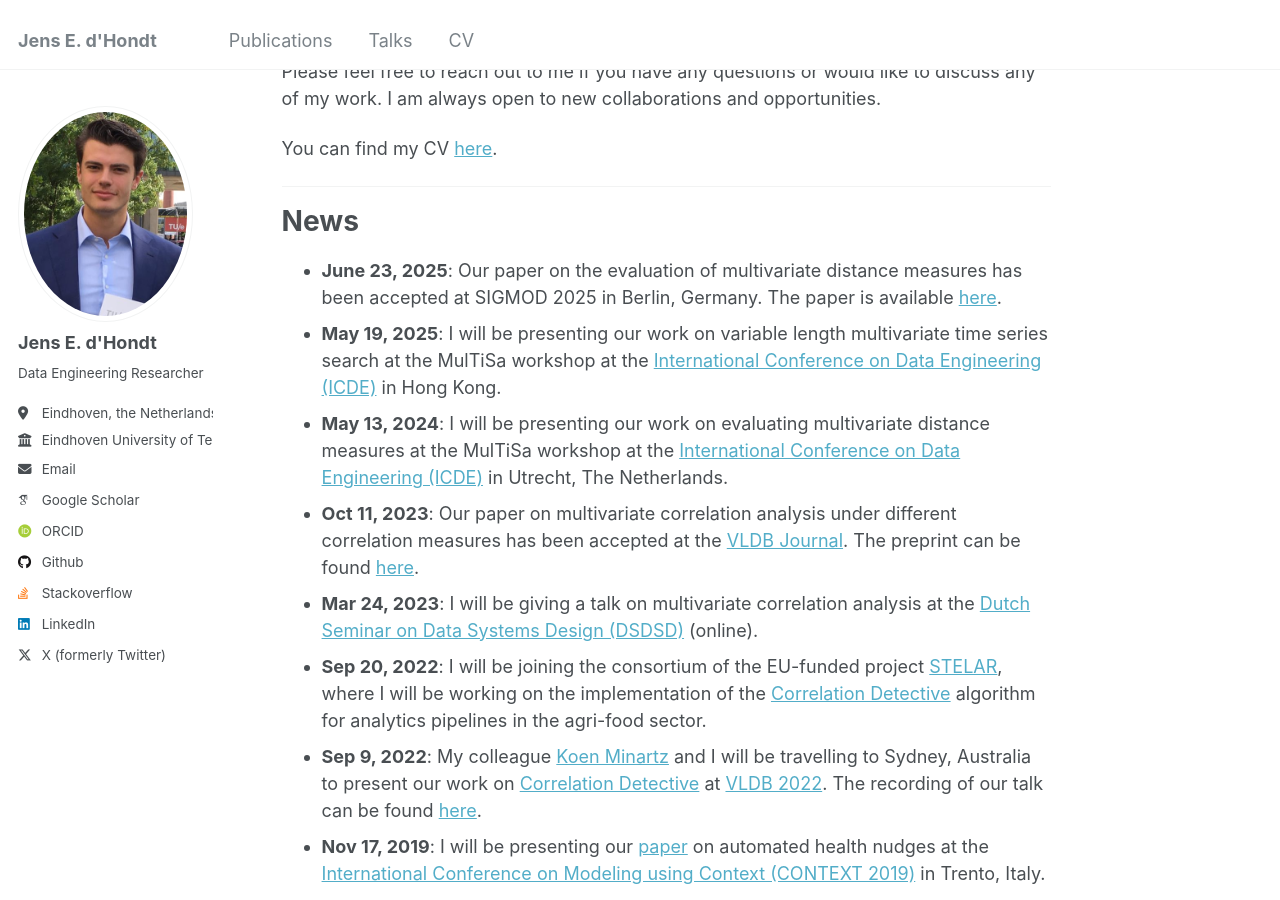
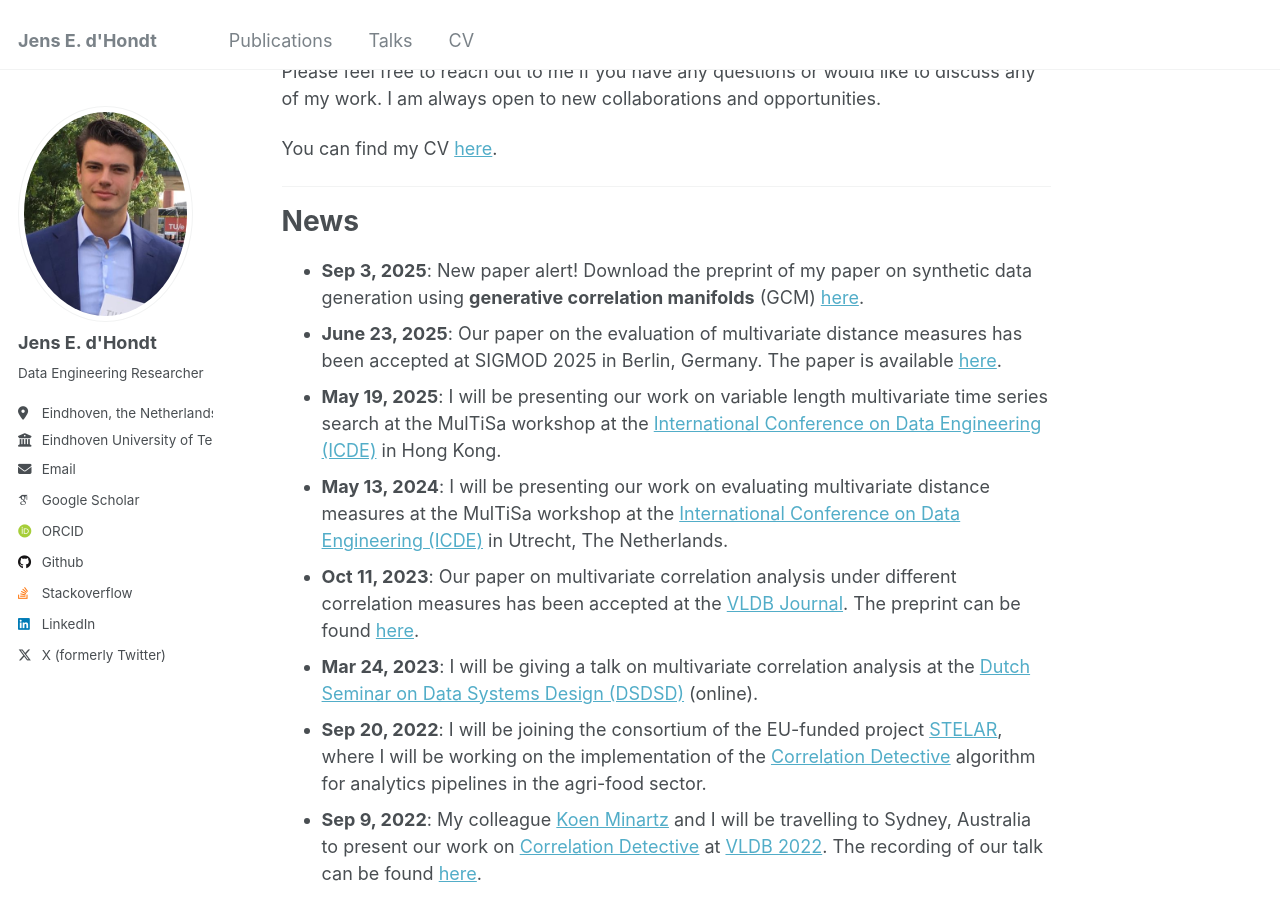
Before and after one commit to JdHondt/jdhondt.github.io, a Jekyll site: the page built from _pages/about.md, in a window 1280 px wide and 900 px high, scrolled down 497 px. Built offline with Jekyll 4.4.1, drawn with Linux system fonts in a browser that asks for light colours; some web fonts are replaced.

```diff
--- a/_data/navigation.yml
+++ b/_data/navigation.yml
@@ -21,7 +21,7 @@ main:
   #   url: /year-archive/
 
   - title: "CV"
-    url: /files/amazon25.pdf
+    url: /files/cv_sep25.pdf
 
   # - title: "Guide"
   #   url: /markdown/
--- a/_pages/about.md
+++ b/_pages/about.md
@@ -20,11 +20,12 @@ Some recent projects I have been working on include:
 
 Please feel free to reach out to me if you have any questions or would like to discuss any of my work. I am always open to new collaborations and opportunities.
 
-You can find my CV [here](/files/amazon25.pdf).
+You can find my CV [here](/files/cv_sep25.pdf).
 
 ---
 
 # News
+- **Sep 3, 2025**: New paper alert! Download the preprint of my paper on synthetic data generation using **generative correlation manifolds** (GCM) [here](/files/gcm_whitepaper.pdf).
 - **June 23, 2025**: Our paper on the evaluation of multivariate distance measures has been accepted at SIGMOD 2025 in Berlin, Germany. The paper is available [here](https://dl.acm.org/doi/10.1145/3725258).
 - **May 19, 2025**: I will be presenting our work on variable length multivariate time series search at the MulTiSa workshop at the [International Conference on Data Engineering (ICDE)](https://ieee-icde.org/2025/) in Hong Kong.
 - **May 13, 2024**: I will be presenting our work on evaluating multivariate distance measures at the MulTiSa workshop at the [International Conference on Data Engineering (ICDE)](https://icde2024.github.io/) in Utrecht, The Netherlands.
```
Also changed, not shown: _publications/gcm_whitepaper_2025.md (added, +13 -0 lines), 4 other files.
